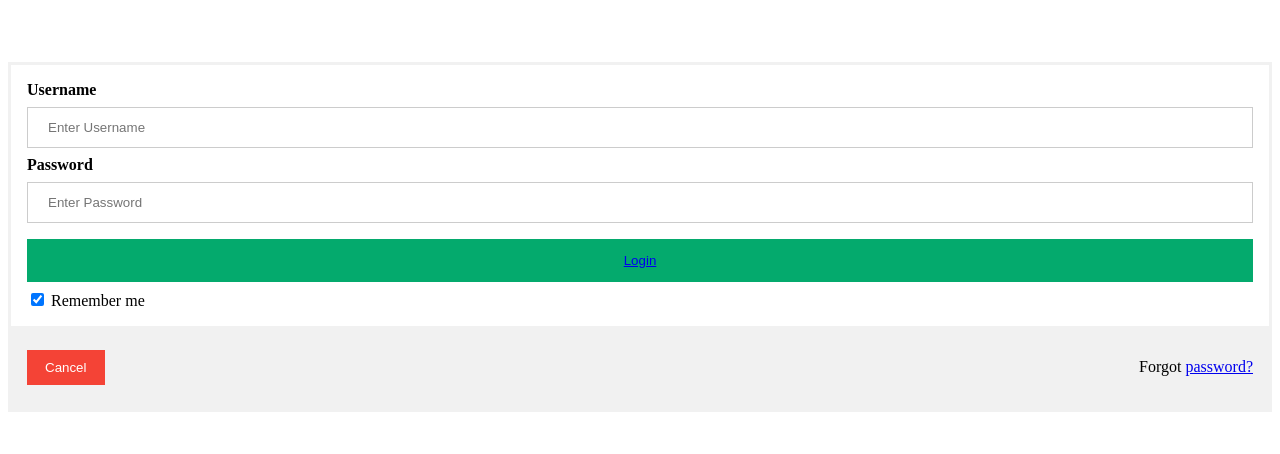
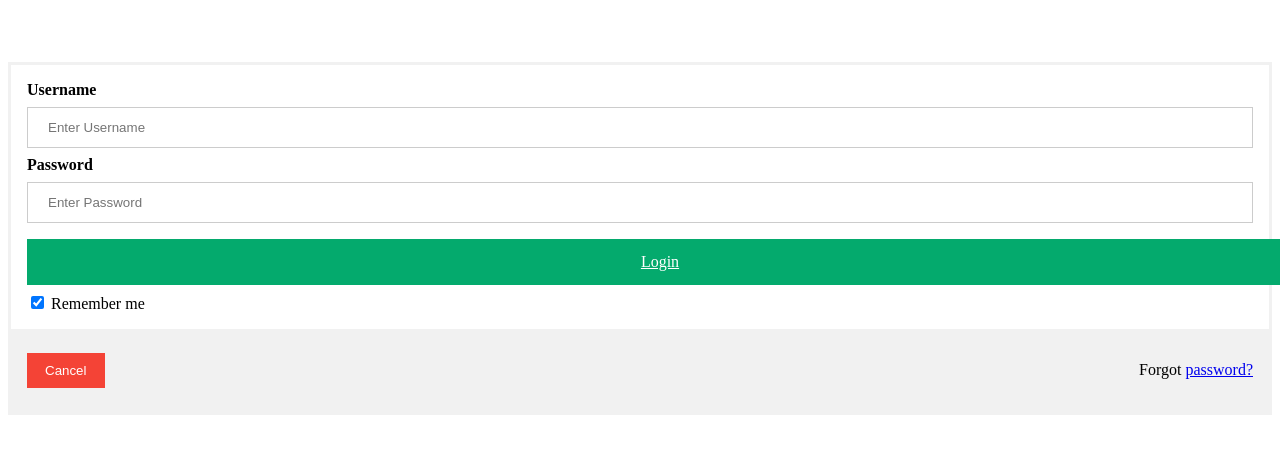
Before and after one commit to Joshna-Rajendran/public-policy, a plain HTML site: page index.html in a window 1280 px wide. Drawn offline with Linux system fonts and the light colour scheme.

Commit message:
first commit

```diff
--- a/index.html
+++ b/index.html
@@ -21,7 +21,11 @@
           required
         />
 
-        <button type="submit"><a href="./land.html">Login</a></button>
+        <!-- <button type="submit"> -->
+        <div class="but">
+          <a href="/land.html" class="txt">Login</a>
+        </div>
+        <!-- </button> -->
 
         <label>
           <input type="checkbox" checked="checked" name="remember" /> Remember
--- a/welcome.css
+++ b/welcome.css
@@ -4,7 +4,8 @@ form {
 }
 
 /* Full-width inputs */
-  input[type=text], input[type=password] {
+input[type='text'],
+input[type='password'] {
   width: 100%;
   padding: 12px 20px;
   margin: 8px 0;
@@ -15,7 +16,7 @@ form {
 
 /* Set a style for all buttons */
 button {
-    background-color: #04AA6D;
+  background-color: #04aa6d;
   color: white;
   padding: 14px 20px;
   margin: 8px 0;
@@ -39,7 +40,7 @@ form {
 /* Center the avatar image inside this container */
 .imgcontainer {
   text-align: center;
-    size:40px;
+  size: 40px;
   margin: 24px 0 12px 0;
 }
 
@@ -52,7 +53,23 @@ form {
 /* Add padding to containers */
 .container {
   padding: 16px;
-    size:20em;
+  size: 20em;
+}
+
+.but {
+  background-color: #04aa6d;
+
+  padding: 14px 20px;
+  margin: 8px 0;
+  border: none;
+  cursor: pointer;
+  width: 100%;
+  text-align: center;
+}
+
+.txt {
+  color: white;
+  size: 20em;
 }
 
 /* The "Forgot password" text */
```
Lines whose indentation alone changed are shown as unchanged.
